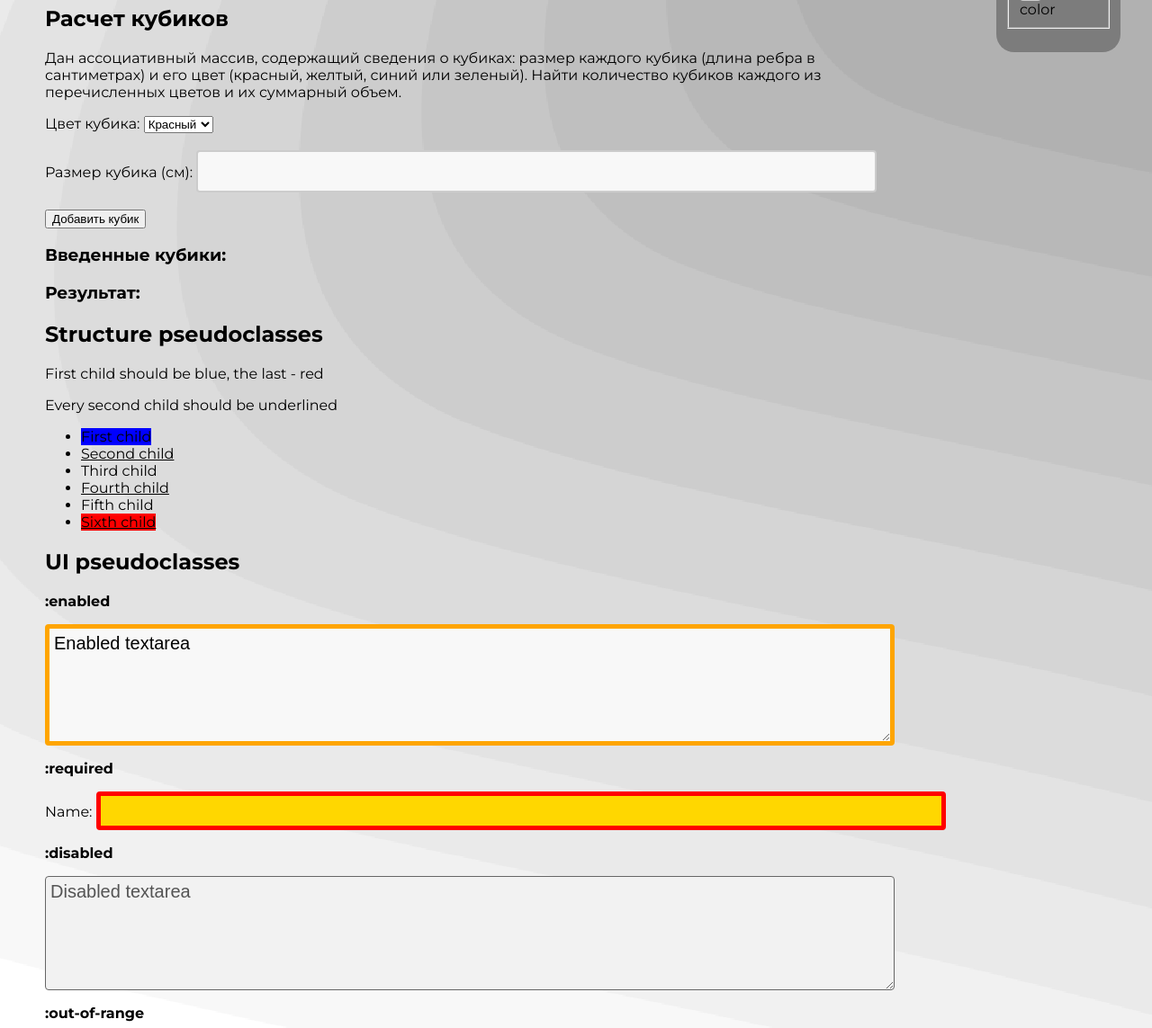
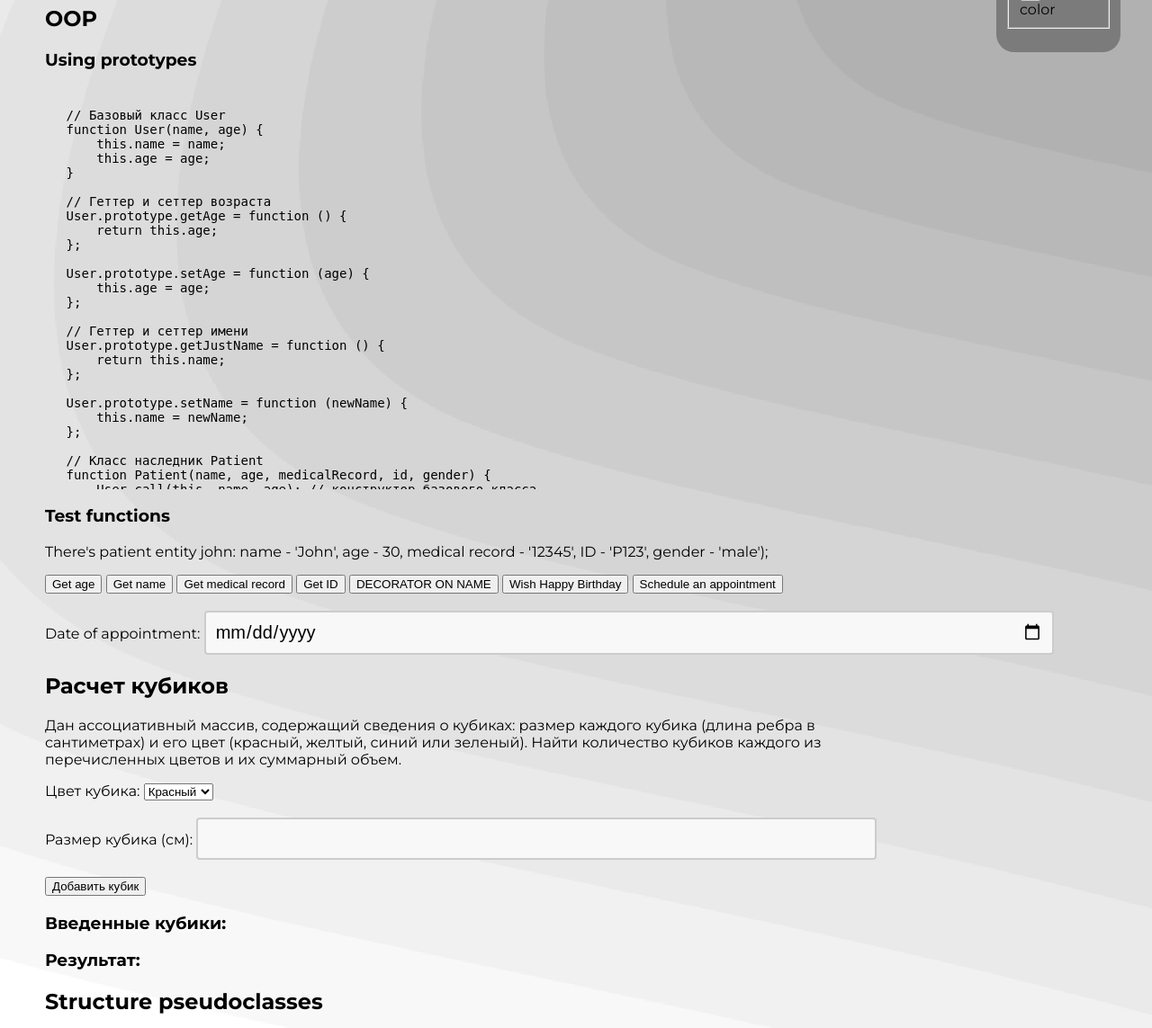
Before and after one commit to dashadmdv/web-labs, a Django app: page /examples in a window 1280 px wide. Shown: the part 450-1593 px from the top of the page at 90% size. Run offline with Django 4.2, Linux system fonts and the light colour scheme; data that the repository does not hold is empty; parts of the project's set-up code (start-up, migrations or seed data) failed here and were passed over.

Commit message:
add: classes based on prototypes (on examples page)

```diff
--- a/myshop/myshop/info/templates/examples.html
+++ b/myshop/myshop/info/templates/examples.html
@@ -23,6 +23,118 @@
         <input type="number" id="maxSelection" value="2">
         <button id="updateMaxSelection">Apply restrictions</button>
         <br>
+    </section>
+
+    <section id="oop">
+        <h2>OOP</h2>
+        <h3>Using prototypes</h3>
+        <pre style="height:400px;font-size:14px;overflow:auto;border:3px;padding:2%">
+// Базовый класс User
+function User(name, age) {
+    this.name = name;
+    this.age = age;
+}
+
+// Геттер и сеттер возраста
+User.prototype.getAge = function () {
+    return this.age;
+};
+
+User.prototype.setAge = function (age) {
+    this.age = age;
+};
+
+// Геттер и сеттер имени
+User.prototype.getJustName = function () {
+    return this.name;
+};
+
+User.prototype.setName = function (newName) {
+    this.name = newName;
+};
+
+// Класс наследник Patient
+function Patient(name, age, medicalRecord, id, gender) {
+    User.call(this, name, age); // конструктор базового класса
+
+    this.medicalRecord = medicalRecord;
+    this.id = id;
+    this.gender = gender;
+}
+
+// Наследование прототипа базового класса
+Patient.prototype = Object.create(User.prototype);
+
+// Геттер и сеттер для медицинской книжки
+Patient.prototype.getMedicalRecord = function () {
+    return this.medicalRecord;
+};
+
+Patient.prototype.setMedicalRecord = function (medicalRecord) {
+    this.medicalRecord = medicalRecord;
+};
+
+// Геттер и сеттер для ID
+Patient.prototype.getId = function () {
+    return this.id;
+};
+
+Patient.prototype.setId = function (id) {
+    this.id = id;
+};
+
+// Декоратор, который добавляет "Mr." или "Mrs." к имени в зависимости от пола
+function genderDecorator(target) {
+    const originalGetName = target.getName;
+
+    target.getName = function () {
+        let name = originalGetName.call(this);
+        if (this.gender === 'male') {
+            name = 'Mr. ' + name;
+        } else if (this.gender === 'female') {
+            name = 'Mrs. ' + name;
+        }
+        return name;
+    };
+}
+
+// Метод, который возвращает имя пациента
+Patient.prototype.getName = function () {
+    return this.name;
+};
+
+// Метод, который поздравляет с днем рождения
+Patient.prototype.happyBirthday = function () {
+    this.age++;
+    return `Happy Birthday, ${this.getName()}! Now you are ${this.getAge()} years old.`;
+};
+
+// Метод для записи пациента на прием
+Patient.prototype.scheduleAppointment = function (date) {
+    return `Patient ${this.getName()} has scheduled an appointment for ${date}.`;
+};
+
+// Создаем объект пациента
+const john = new Patient('John', 30, '12345', 'P123', 'male');
+
+// Применяем декоратор
+genderDecorator(john);
+        </pre>
+        <h3>Test functions</h3>
+        <p>There's patient entity john: name - 'John', age - 30, medical record - '12345', ID - 'P123', gender - 'male');</p>
+        <button id="getAgeButton">Get age</button>
+        <button id="getJustNameButton">Get name</button>
+        <button id="getMedicalRecordButton">Get medical record</button>
+        <button id="getIdButton">Get ID</button>
+        <button id="getNameButton">DECORATOR ON NAME</button>
+        <button id="happyBirthdayButton">Wish Happy Birthday</button>
+        <button id="scheduleAppointmentButton">Schedule an appointment</button>
+        <br><br>
+        <div>
+            <label for="appointmentDate">Date of appointment:</label>
+            <input type="date" id="appointmentDate">
+        </div>
+        <script src="{% static 'scripts/prototypes.js' %}"></script>
     </section>
 
     <section id="cube-problem" style="max-width: 80%;">
--- /dev/null
+++ b/myshop/myshop/static/scripts/prototypes.js
@@ -0,0 +1,138 @@
+// через прототипы
+// Базовый класс User
+function User(name, age) {
+    this.name = name;
+    this.age = age;
+}
+
+// Геттер и сеттер возраста
+User.prototype.getAge = function () {
+    return this.age;
+};
+
+User.prototype.setAge = function (age) {
+    this.age = age;
+};
+
+// Геттер и сеттер имени
+User.prototype.getJustName = function () {
+    return this.name;
+};
+
+User.prototype.setName = function (newName) {
+    this.name = newName;
+};
+
+// Класс наследник Patient
+function Patient(name, age, medicalRecord, id, gender) {
+    User.call(this, name, age); // конструктор базового класса
+
+    this.medicalRecord = medicalRecord;
+    this.id = id;
+    this.gender = gender;
+}
+
+// Наследование прототипа базового класса
+Patient.prototype = Object.create(User.prototype);
+
+// Геттер и сеттер для медицинской книжки
+Patient.prototype.getMedicalRecord = function () {
+    return this.medicalRecord;
+};
+
+Patient.prototype.setMedicalRecord = function (medicalRecord) {
+    this.medicalRecord = medicalRecord;
+};
+
+// Геттер и сеттер для ID
+Patient.prototype.getId = function () {
+    return this.id;
+};
+
+Patient.prototype.setId = function (id) {
+    this.id = id;
+};
+
+// Декоратор, который добавляет "Mr." или "Mrs." к имени в зависимости от пола
+function genderDecorator(target) {
+    const originalGetName = target.getName;
+
+    target.getName = function () {
+        let name = originalGetName.call(this);
+        if (this.gender === 'male') {
+            name = 'Mr. ' + name;
+        } else if (this.gender === 'female') {
+            name = 'Mrs. ' + name;
+        }
+        return name;
+    };
+}
+
+// Метод, который возвращает имя пациента
+Patient.prototype.getName = function () {
+    return this.name;
+};
+
+// Метод, который поздравляет с днем рождения
+Patient.prototype.happyBirthday = function () {
+    this.age++;
+    return `Happy Birthday, ${this.getName()}! Now you are ${this.getAge()} years old.`;
+};
+
+// Метод для записи пациента на прием
+Patient.prototype.scheduleAppointment = function (date) {
+    return `Patient ${this.getName()} has scheduled an appointment for ${date}.`;
+};
+
+// Создаем объект пациента
+const john = new Patient('John', 30, '12345', 'P123', 'male');
+
+// Применяем декоратор
+genderDecorator(john);
+
+document.addEventListener('DOMContentLoaded', function () {
+    const getAgeButton = document.getElementById('getAgeButton');
+    const getJustNameButton = document.getElementById('getJustNameButton');
+    const getMedicalRecordButton = document.getElementById('getMedicalRecordButton');
+    const getIdButton = document.getElementById('getIdButton');
+    const getNameButton = document.getElementById('getNameButton');
+    const happyBirthdayButton = document.getElementById('happyBirthdayButton');
+    const scheduleAppointmentButton = document.getElementById('scheduleAppointmentButton');
+
+    // Форма для ввода даты
+    const appointmentDateInput = document.getElementById('appointmentDate');
+
+    // Обработчики событий
+    getAgeButton.addEventListener('click', function () {
+        alert(`Age: ${john.getAge()}`);
+    });
+
+    getJustNameButton.addEventListener('click', function () {
+        alert(`Name: ${john.getJustName()}`);
+    });
+
+    getMedicalRecordButton.addEventListener('click', function () {
+        alert(`Medical record: ${john.getMedicalRecord()}`);
+    });
+
+    getIdButton.addEventListener('click', function () {
+        alert(`ID: ${john.getId()}`);
+    });
+
+    getNameButton.addEventListener('click', function () {
+        alert(`Decorated name: ${john.getName()}`);
+    });
+
+    happyBirthdayButton.addEventListener('click', function () {
+        alert(john.happyBirthday());
+    });
+
+    scheduleAppointmentButton.addEventListener('click', function () {
+        const date = appointmentDateInput.value;
+        if (date) {
+            alert(john.scheduleAppointment(date));
+        } else {
+            alert('Please, enter the date.');
+        }
+    });
+});
```
Also changed, not shown: myshop/myshop/db.sqlite3.
